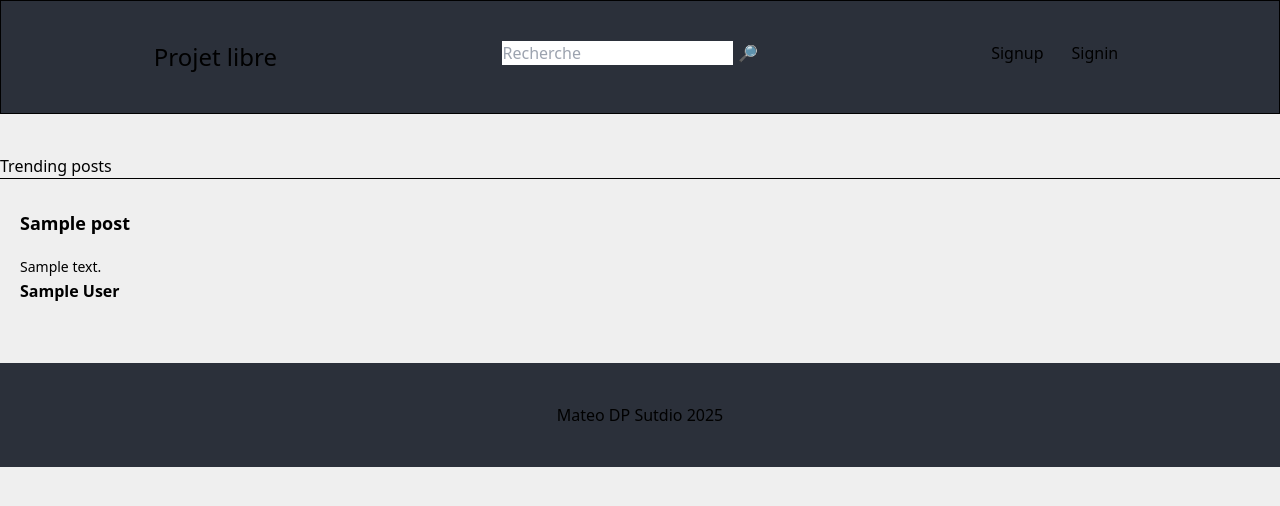
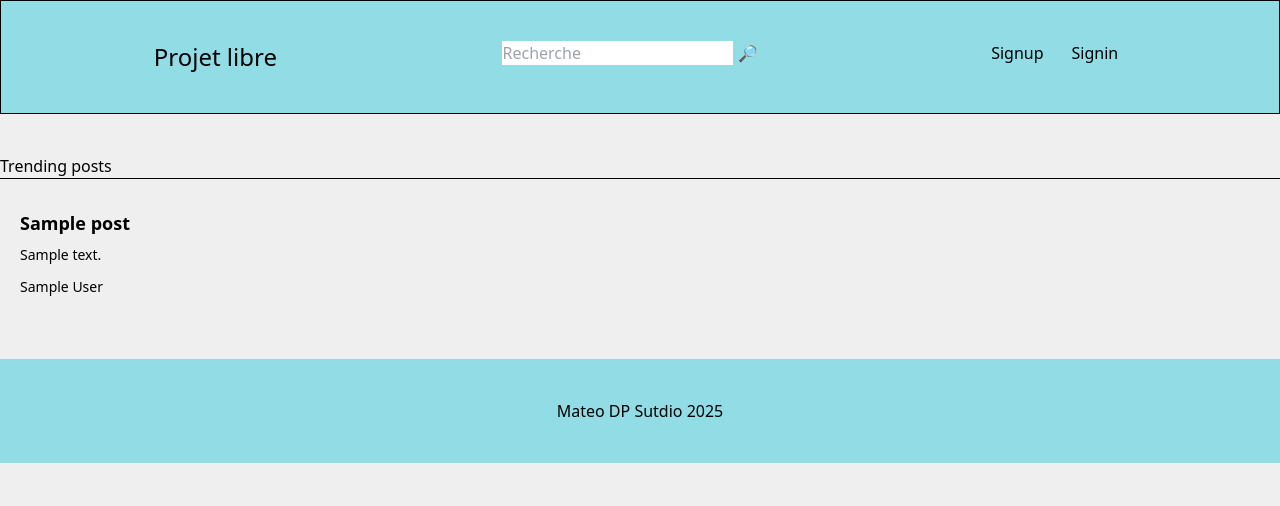
Before and after one commit to Diplodocus-studio/Projet-Libre-Simple, a Flask app: page / in a window 1280 px wide. Shown: the top 506 px of the page. Run offline with Flask 3, Linux system fonts and the light colour scheme; a database or web service that is not in the repository returns one stand-in record (values such as "Sample title"); some libraries are stand-ins or nearby versions.

Commit message:
tailwind fix

```diff
--- a/main.py
+++ b/main.py
@@ -153,6 +153,6 @@ def open_post(id):
 
 
 if __name__ == "__main__":
-    app.run(host='0.0.0.0', port=81, ssl_context="adhoc")
+    app.run(host='0.0.0.0', port=81)
 
 #utiliser imgur pour image
--- a/templates/base.html
+++ b/templates/base.html
@@ -13,7 +13,20 @@
                     'frosted-blue': '#92dce5',
                     'lavender-blush': '#eee5e9',
                     'custom-grey': '#7c7c7c',
-                    'burnt-tangerine': '#d64933'
+                    'burnt-tangerine': '#d64933',
+                    "light-blue": {
+                        "50": "#eff4f5",
+                        "100": "#dfeaec",
+                        "200": "#bfd5d9",
+                        "300": "#9fbfc6",
+                        "400": "#80aab3",
+                        "500": "#60959f",
+                        "600": "#4d7780",
+                        "700": "#395960",
+                        "800": "#263b40",
+                        "900": "#131e20",
+                        "950": "#0d1516"
+                    }
                 }
             }
         }
@@ -22,7 +35,7 @@
 </head>
 
 <body class="bg-platinum">
-    <header class="bg-jet-black border flex justify-around p-10">
+    <header class="bg-frosted-blue border flex justify-around p-10">
         <a href="/" class="text-2xl">Projet libre</a>
 
         <!--Barre de recherche-->
@@ -51,7 +64,7 @@
     {% endblock %}
     </main>
 
-    <footer class="bg-jet-black text-center p-10">
+    <footer class="bg-frosted-blue text-center p-10">
         <p>Mateo DP Sutdio 2025</p>
     </footer>
 </body>
--- a/templates/index.html
+++ b/templates/index.html
@@ -49,8 +49,8 @@
                             {{trending_post['title']}}
                         </a>
                     </h3>
-                    <p class="mt-5 line-clamp-3 text-sm/6 text-gray-600">{{trending_post['content']}}</p>
-                    <p class="font-semibold text-gray-900">{{trending_post['author']}}</p>
+                    <p class="mt-2 line-clamp-3 text-sm/6 text-gray-600">{{trending_post['content']}}</p>
+                    <p class="mt-2 line-clamp-3 text-sm/6 text-gray-600">{{trending_post['author']}}</p>
                 </div>
             </article>
             {% endfor %}
```
